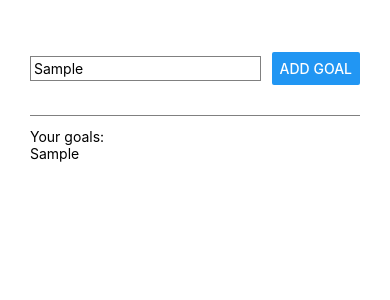
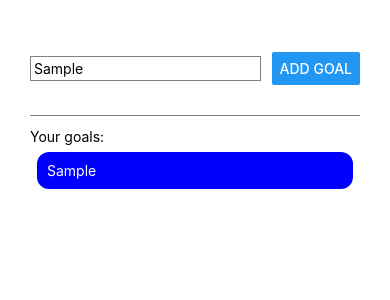
Before and after one commit to milica1812/GoalsApp, a React Native app in the folder GoalsApp/: screen / in a window 390 px wide. Both pictures are taken after typing "Sample" into the empty fields and a click on the button "ADD GOAL". Shown: the top 300 px of the page. Built offline with nearby package versions, Linux system fonts and the light colour scheme.

Commit message:
Added styles to list of goals.

```diff
--- a/GoalsApp/App.js
+++ b/GoalsApp/App.js
@@ -21,7 +21,11 @@ export default function App() {
       </View>
       <View style={styles.outputs}>
         <Text>Your goals:</Text>
-        {inputGoals.map((goal) => <Text key={goal}>{goal}</Text>)}
+        {inputGoals.map((goal) =>
+          <View style={styles.goalSection}>
+            <Text style={styles.goalText} key={goal}>{goal}</Text>
+          </View>
+        )}
       </View>
     </View>
   );
@@ -52,5 +56,15 @@ const styles = StyleSheet.create({
     marginTop: 10,
     flex: 10,
     paddingTop: 12
+  },
+  goalSection: {
+    margin: 7,
+    padding: 10,
+    borderRadius: 12,
+    backgroundColor: 'blue'
+  },
+  goalText:{
+    color: 'white',
+    fontSize: 14
   }
 });
```
